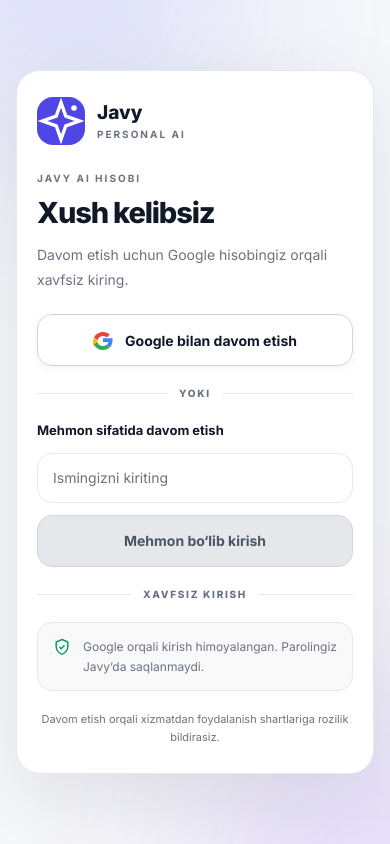
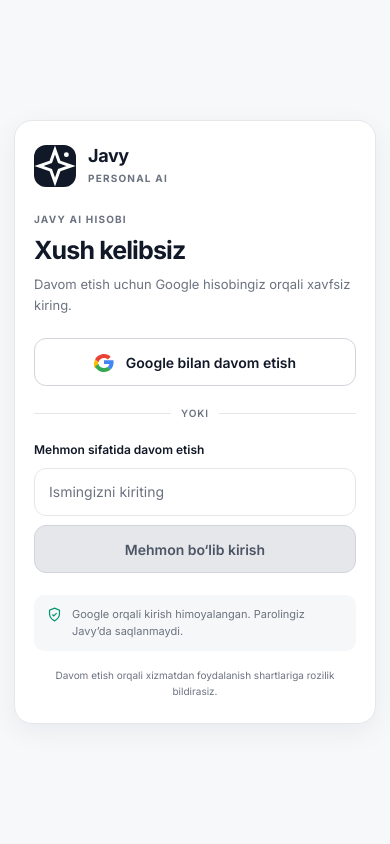
Before and after one commit to javyoff24/Javy, a Next.js app: page / in a window 390 px wide. Built offline with nearby package versions, Linux system fonts and the light colour scheme; no server answers.

Commit message:
Simplify login design and center composer controls

```diff
--- a/app/globals.css
+++ b/app/globals.css
@@ -335,3 +335,59 @@ html:not(.dark),body:not(.dark){color-scheme:light}
 .composer-shell.is-multiline .chat-input{width:100%;height:auto;min-height:42px;align-self:stretch}
 .composer-shell.is-multiline .composer-tools{justify-content:flex-end;padding:0 2px 1px}
 @media(max-width:480px){.composer-shell{padding:6px}.composer-shell .chat-input{padding-left:9px;padding-right:6px}.composer-icon,.send-action{width:38px;height:38px}}
+
+
+/* Minimal login: one calm card, no glow or oversized futuristic panel. */
+.auth-page{padding:24px;background:var(--bg);overflow-y:auto}
+.auth-glow{display:none!important}
+.auth-layout{display:block;width:100%;max-width:440px;min-height:0;border:1px solid var(--border);border-radius:20px;background:var(--card);box-shadow:0 8px 28px rgba(15,23,42,.06)}
+.dark .auth-layout{box-shadow:0 8px 28px rgba(0,0,0,.18)}
+.auth-brand-panel{display:none}
+.auth-form-panel{display:block;padding:36px}
+.auth-form{max-width:none}
+.auth-mobile-brand{display:flex;align-items:center;margin:0 0 34px}
+.auth-brand>div:first-child{width:42px;height:42px;border-radius:12px;background:#111827;color:#fff}
+.dark .auth-brand>div:first-child{background:#f3f4f6;color:#111827}
+.auth-brand-name{font-size:18px;font-weight:700;letter-spacing:-.02em}
+.auth-eyebrow{font-size:10px;letter-spacing:.12em}
+.auth-section-label{margin-bottom:8px;color:var(--muted)}
+.auth-kicker,.auth-brand-foot{display:none!important}
+.auth-form h2{font-size:29px;font-weight:700;letter-spacing:-.035em}
+.auth-intro{margin:9px 0 24px;font-size:13px;line-height:1.65}
+.auth-google-button,.auth-guest-button{min-height:48px;border-radius:12px;font-weight:600;box-shadow:none;transform:none!important}
+.auth-google-button:hover:not(:disabled){background:#f8fafc}
+.dark .auth-google-button:hover:not(:disabled){background:#f1f5f9}
+.auth-divider{gap:10px;margin:20px 0;color:var(--muted);font-weight:600;letter-spacing:.1em}
+.auth-guest{gap:9px}
+.auth-guest label{font-size:12px;font-weight:600}
+.auth-guest input{height:48px;min-height:48px;padding:0 14px;border-radius:12px;line-height:48px;font-size:14px;box-shadow:none}
+.auth-guest input:focus{box-shadow:0 0 0 3px rgba(99,102,241,.10)}
+.auth-guest-button{border-radius:12px}
+.auth-safe-divider{display:none}
+.auth-security{margin-top:22px;padding:11px 12px;border:0;border-radius:10px;background:rgba(107,114,128,.06);gap:9px}
+.auth-security svg{width:17px;height:17px}
+.auth-security p{font-size:11px;line-height:1.55}
+.auth-terms{margin-top:16px;font-size:10px}
+@media(max-width:760px){
+ .auth-page{padding:18px}
+ .auth-layout{max-width:420px;border-radius:18px}
+ .auth-form-panel{padding:28px 24px}
+ .auth-mobile-brand{margin-bottom:28px}
+ .auth-form h2{font-size:27px}
+ .auth-intro{margin-bottom:22px}
+}
+@media(max-width:390px){
+ .auth-page{padding:14px}
+ .auth-form-panel{padding:24px 19px}
+ .auth-mobile-brand{margin-bottom:25px}
+ .auth-form h2{font-size:25px}
+}
+
+/* Keep text and controls vertically centered in the compact composer. */
+.composer-shell{align-items:center!important}
+.composer-shell .chat-input{align-self:center!important;display:block;line-height:24px}
+.composer-tools{align-items:center!important}
+.composer-icon,.composer-tools .send-action{display:grid;place-items:center;align-self:center}
+.composer-shell.is-multiline{align-items:stretch!important}
+.composer-shell.is-multiline .chat-input{align-self:stretch!important}
+.composer-shell.is-multiline .composer-tools{align-items:center!important}
```
